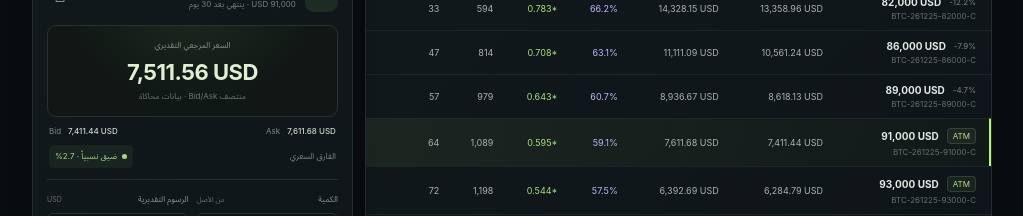
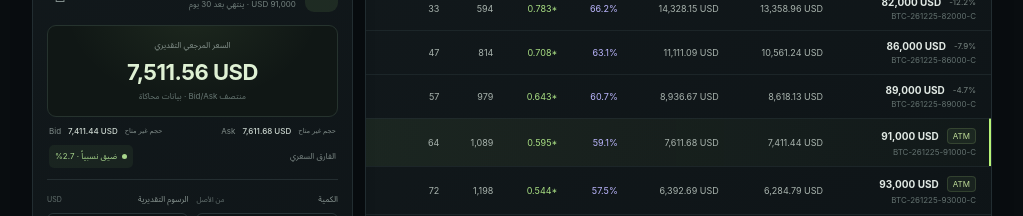
Before and after one commit to raawaa93/Sol, a React (Vite) app: page / in a window 1280 px wide. Shown: the part 1940-2156 px from the top of the page, without its empty margins (4-1027 px from the left). Built offline with nearby package versions, Linux system fonts and the light colour scheme.

Commit message:
ui: show executable BBO sizes and local receive time

```diff
--- a/src/App.tsx
+++ b/src/App.tsx
@@ -1647,12 +1647,12 @@ function App() {
                 <div className="selected-contract-title"><div className={`contract-type-icon ${selectedQuote.type.toLowerCase()}`}>{selectedQuote.type === 'CALL' ? <TrendingUp size={17} /> : <TrendingDown size={17} />}</div><div><strong>{selectedQuote.underlying} {selectedQuote.type}</strong><span>{formatAssetPrice(selectedQuote.strike, underlyingReferencePrice, quoteAssetLabel ?? null)} · ينتهي بعد {selectedQuote.daysToExpiry.toFixed(0)} يوم</span></div><button className="copy-symbol" onClick={() => { navigator.clipboard?.writeText(selectedQuote.symbol); notify('تم نسخ رمز العقد.'); }} title="نسخ رمز العقد">⧉</button></div>
                 {dataMode === 'BINANCE' && <div className="contract-specs"><span><small>وحدة العقد</small><b>{formatSmallNumber(selectedQuote.unit)} {selectedQuote.underlying}</b></span><span><small>حد الكمية</small><b>{selectedQuote.minQty === undefined ? '—' : formatQuantity(selectedQuote.minQty, selectedQuote)} – {selectedQuote.maxQty === undefined ? '—' : formatQuantity(selectedQuote.maxQty, selectedQuote)}</b></span><span><small>رسوم taker</small><b>{selectedQuote.takerFeeRate === undefined ? '—' : formatPercent(selectedQuote.takerFeeRate, 2)}</b></span></div>}
                 <div className="price-highlight"><span>{dataMode === 'BINANCE' ? 'سعر العقد المرجعي' : 'السعر المرجعي التقديري'}</span><strong>{formatOptionPrice(selectedPremium, selectedQuote)}</strong><small>{priceBasis}</small></div>
-                <div className="quote-row"><span>Bid <b>{formatQuotePrice(selectedQuote.bid, selectedQuote)}</b></span><span>Ask <b>{formatQuotePrice(selectedQuote.ask, selectedQuote)}</b></span></div>
+                <div className="quote-row"><span>Bid <b>{formatQuotePrice(selectedQuote.bid, selectedQuote)}</b><small>{selectedQuote.bidQuantity === undefined ? 'حجم غير متاح' : `حجم معروض: ${formatQuantity(selectedQuote.bidQuantity, selectedQuote)} عقد`}</small></span><span>Ask <b>{formatQuotePrice(selectedQuote.ask, selectedQuote)}</b><small>{selectedQuote.askQuantity === undefined ? 'حجم غير متاح' : `حجم معروض: ${formatQuantity(selectedQuote.askQuantity, selectedQuote)} عقد`}</small></span></div>
                 {dataMode === 'BINANCE' && <div className="source-time-panel" aria-label="توقيتات مصادر بيانات العقد">
                   <div><span>آخر تداول ضمن 24 ساعة · Ticker</span><strong>{formatSourceTimestamp(selectedQuote.sourceTimestamps?.ticker)}</strong><small>{formatSourceTimestampAge(selectedQuote.sourceTimestamps?.ticker)}</small></div>
                   <div><span>مؤشر الأصل · Index</span><strong>{formatSourceTimestamp(selectedQuote.sourceTimestamps?.index)}</strong><small>{formatSourceTimestampAge(selectedQuote.sourceTimestamps?.index)}</small></div>
                   <div><span>الفائدة المفتوحة · OI</span><strong>{formatSourceTimestamp(selectedQuote.sourceTimestamps?.openInterest)}</strong><small>{formatSourceTimestampAge(selectedQuote.sourceTimestamps?.openInterest)}</small></div>
-                  <div><span>أفضل Bid/Ask · BookTicker</span><strong>{formatSourceTimestamp(selectedQuote.sourceTimestamps?.bookTicker)}</strong><small>{formatSourceTimestampAge(selectedQuote.sourceTimestamps?.bookTicker)}</small></div>
+                  <div><span>أفضل Bid/Ask · BookTicker</span><strong>{formatSourceTimestamp(selectedQuote.sourceTimestamps?.bookTicker)}</strong><small>{formatSourceTimestampAge(selectedQuote.sourceTimestamps?.bookTicker)}</small><small>وقت الاستلام المحلي: {formatSourceTimestamp(selectedQuote.sourceReceivedAt?.bidAsk)}</small></div>
                   <div><span>Mark Price / IV · Options Stream</span><strong>{formatSourceTimestamp(selectedQuote.sourceTimestamps?.markPrice)}</strong><small>{formatSourceTimestampAge(selectedQuote.sourceTimestamps?.markPrice)}</small></div>
                   <small>العمر هو الزمن المنقضي منذ التوقيت المنشور لكل نقطة. BookTicker يخص أفضل Bid/Ask فقط ولا يضمن التنفيذ؛ closeTime يخص آخر صفقة ضمن نافذة 24 ساعة. هذه أوقات المصدر وليست أوقات استلام التطبيق، وMark Price يستخدم توقيت حدث optionMarkPrice من Binance؛ لا نخلط بينه وبين وقت استلام التطبيق.</small>
                 </div>}
```
